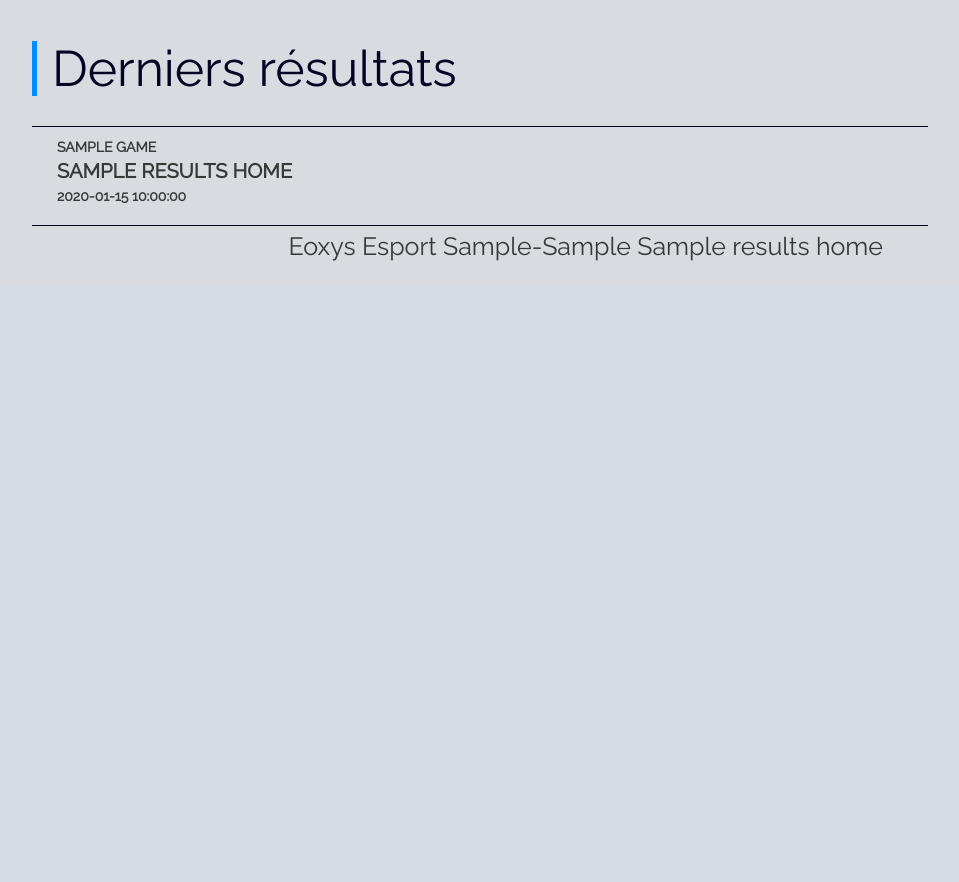
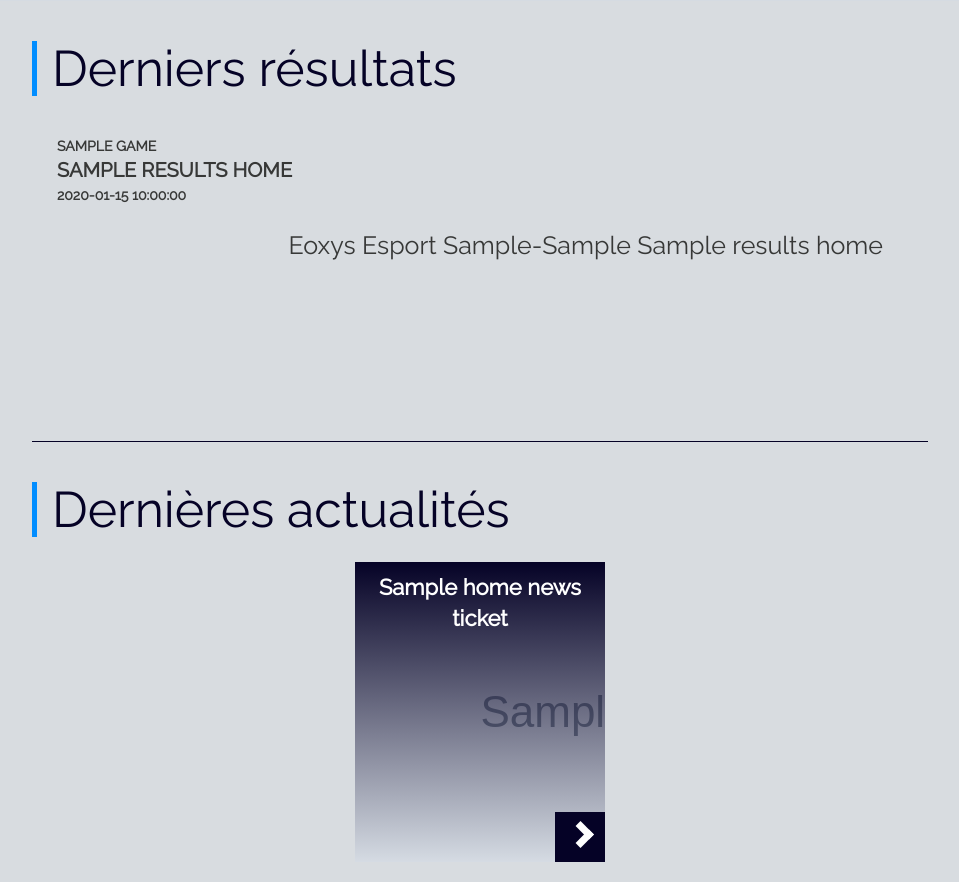
Before and after one commit to MydroX/Eoxys_Esport, a PHP site: template view/frontend/home.php in a window 1280 px wide. Shown: the part 749-1631 px from the top of the page, without its empty margins (160-1119 px from the left). Before the commit the page ends 1010 px from the top, so only its background shows below. Run offline with PHP 8.4, Linux system fonts and the light colour scheme; the template is opened without the code that fills it: most values are stand-ins (such as "Sample title", 1, 10 or a date in 2020); grey boxes marked "Sample" are stand-in pictures.

Commit message:
Affichage dernière news dans le home

```diff
--- a/controller/frontend.php
+++ b/controller/frontend.php
@@ -7,8 +7,9 @@ function home() {
     $newsManager = new \Eoxys_Esport\model\NewsManager();
     $resultsManager = new \Eoxys_Esport\model\ResultsManager();
 
+    $featureNewsHome = $newsManager->getFeaturedNewsHome();
+    $homeNewsTickets = $newsManager->getHomeNewsTickets();
     $resultsHome = $resultsManager->getResultsHome();
-    $featureNewsHome = $newsManager->getFeaturedNewsHome();
 
     require ('view/frontend/home.php');
 }
--- a/public/css/home.css
+++ b/public/css/home.css
@@ -7,6 +7,12 @@ body {
     width: 70%;
     margin: auto;
     height: 100px;
+}
+
+h2 {
+    border-left: 5px solid #018DFF;
+    padding-left: 15px;
+    color: #050226;
 }
 
 /* SLIDESHOW */
@@ -74,10 +80,6 @@ body {
 
 /* RESULTAT */
 
-#results .text h2 {
-        color: #050226;
-}
-
 @media screen and (min-width: 1600px) {
     #results .text {
         float: left;
@@ -86,9 +88,7 @@ body {
 
     #results .text h2 {
         margin-top: 40px;
-        padding-left: 15px;
         font-size: 50px;
-        border-left: 5px solid #018DFF;
     }
 
     #results .matches-box {
@@ -103,9 +103,7 @@ body {
 
     #results .text h2 {
         margin-top: 40px;
-        padding-left: 15px;
         font-size: 50px;
-        border-left: 5px solid #018DFF;
     }
 
     #results .matches-box {
@@ -115,8 +113,8 @@ body {
     }
 }
 
-#results .match:last-child {
-    border-bottom: 1px solid #050226;
+#results .match:first-child {
+    border-top: none;
 }
 
 #results .match {
@@ -152,3 +150,79 @@ body {
     line-height: 80px;
     font-size: 25px;
 }
+
+/* NEWS TICKETS */
+
+#news {
+    border-top: 1px solid #050226;
+    padding-top: 20px;
+    margin: 300px auto;
+}
+
+#news h2 {
+    font-size: 50px;
+}
+
+#news ul {
+    text-align: center;
+}
+
+#news ul li {
+    margin: 15px;
+}
+
+.ticket {
+    width: 250px;
+    height: 300px;
+    position: relative;
+    display: inline-block;
+}
+
+.background {
+    width: 100%;
+    height: 100%;
+    background-position: 50% 50%;
+    overflow: hidden;
+    background-size: cover;
+    background-repeat: no-repeat;
+    position: absolute;
+}
+
+.opacity {
+    position: absolute;
+}
+
+.tickets-title {
+    margin-top: 10px;
+    height: auto;
+    width: 100%;
+    font-size: 22px;
+    color: white;
+    position: absolute;
+    top: 0;
+    opacity: 1;
+    font-weight: 600;
+}
+
+.arrow {
+    width: 50px;
+    height: 50px;
+    background-color: #050226;
+    position: absolute;
+    bottom: 0;
+    right: 0;
+}
+
+#news i {
+    position: relative;
+    top: .9em;
+    border: solid white;
+    border-width: 0 7px 7px 0;
+    display: inline-block;
+    padding: 6px;
+}
+
+.right-arrow {
+    transform: rotate(-45deg);
+    -webkit-transform: rotate(-45deg);
+}
--- a/view/frontend/home.php
+++ b/view/frontend/home.php
@@ -45,14 +45,34 @@ while ($data = $featureNewsHome->fetch()) {
             ?>
         </div>
     </div>
+</div>
 
 <!-- Partners soon -->
 
-<div id="news">
-
+<div id="news" class="wrapper">
+    <h2>Dernières actualités</h2>
+    <ul>
+        <?php
+        while ($data = $homeNewsTickets->fetch()) {
+            ?>
+            <li class="ticket">
+                <div class="background" style="background: linear-gradient(to top, transparent, #050226),  url(public/uploads/<?= $data['imagePathSmall'] ?>)"></div>
+                <div class="tickets-title">
+                    <span><?= $data['title'] ?></span>
+                </div>
+                <a href="?here=news?id=<?= $data['id'] ?>">
+                    <div class="arrow">
+                        <i class="right-arrow"></i>
+                    </div>
+                </a>
+            </li>
+            <?php
+        }
+        ?>
+    </ul>
 </div>
 
-</div>
+<!-- Add presentation -->
 
 <?php $content = ob_get_clean(); ?>
 <?php require('template.php'); ?>
```
Also changed, not shown: model/NewsManager.php (+7 -0 lines).
